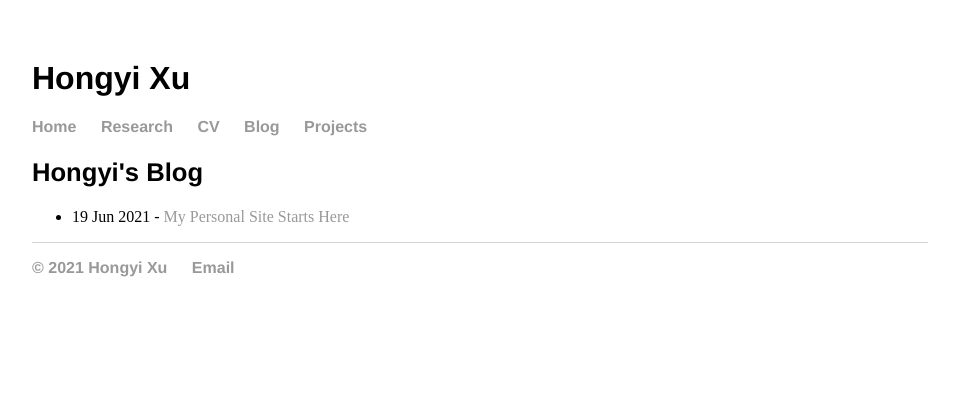
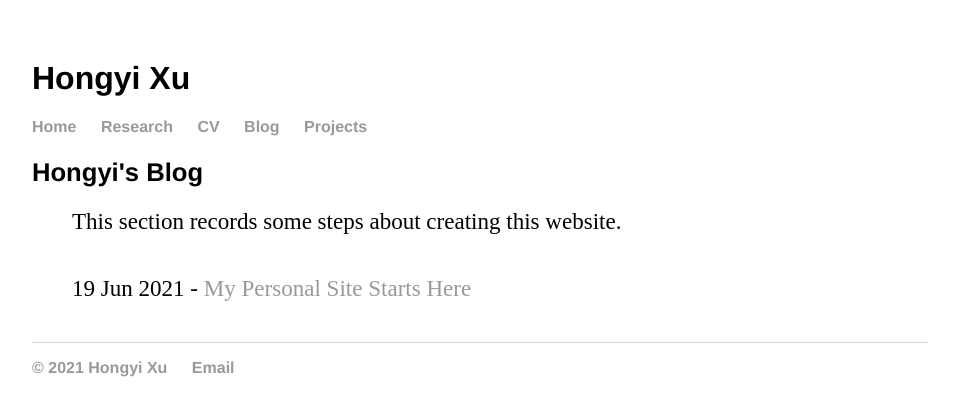
Before and after one commit to hongyileoxu/hongyileoxu.github.io, a Jekyll site: the page built from blog/index.html, in a window 1280 px wide. Shown: the top 416 px of the page, without its empty margins (160-1119 px from the left). Built offline with Jekyll 4.4.1, drawn with Linux system fonts in a browser that asks for light colours.

Commit message:
Update index.html

```diff
--- a/blog/index.html
+++ b/blog/index.html
@@ -4,7 +4,7 @@ title: Hongyi's Blog
 ---
 	<h2>{{ page.title }}</h2>
 
-	<ul class="posts>
+	<ul class="posts">
  		   <li> This section records some steps about creating this website. </li>
  	</ul>
 	<ul class="posts">
```
